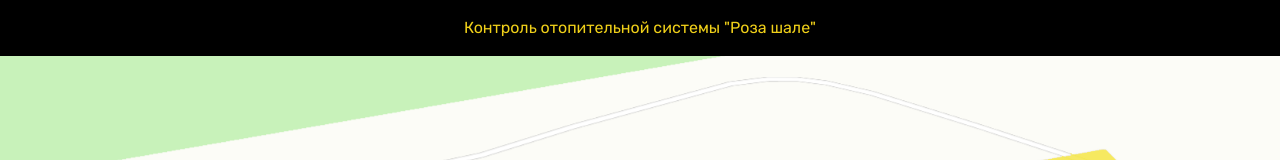
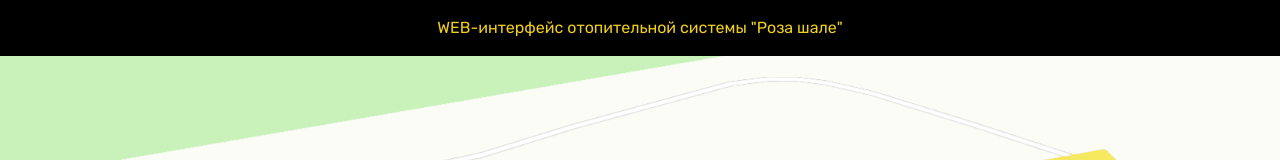
Before and after one commit to ignatev-ru/kursovaya, a plain HTML site: page index.html in a window 1280 px wide. Shown: the top 160 px of the page. Drawn offline with Linux system fonts and the light colour scheme; a script that the page names is missing.

Commit message:
Update index.html

```diff
--- a/index.html
+++ b/index.html
@@ -14,7 +14,7 @@
 		<div class="wrapper">
 			<header class="header">
 	<div class="header__container _container">
-		Контроль отопительной системы "Роза шале"
+		WEB-интерфейс отопительной системы "Роза шале"
 	</div>
 </header>
 			<main class="page">
```
